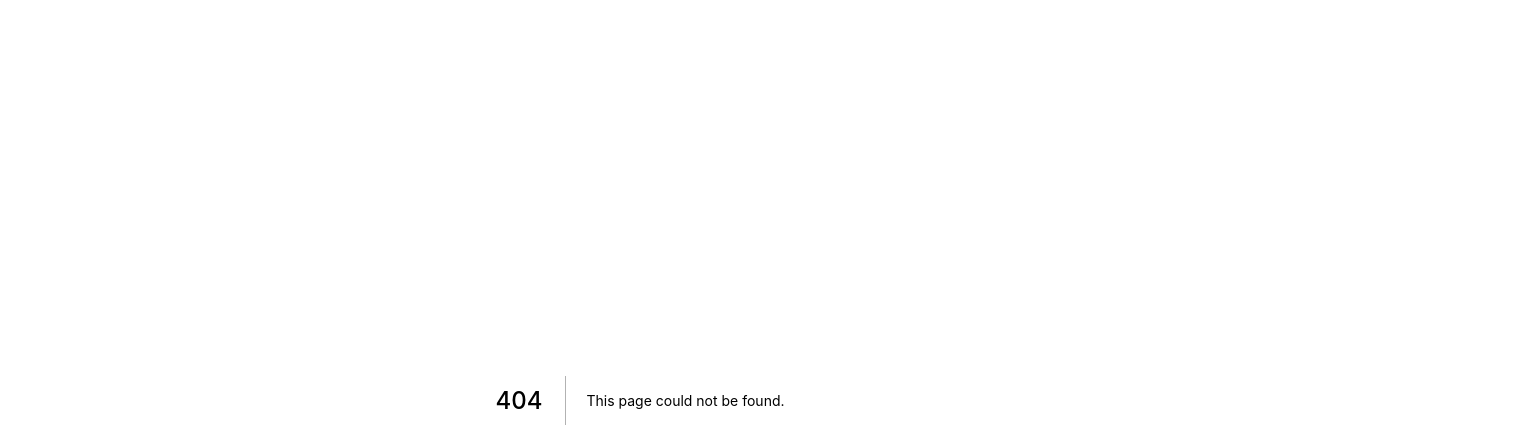
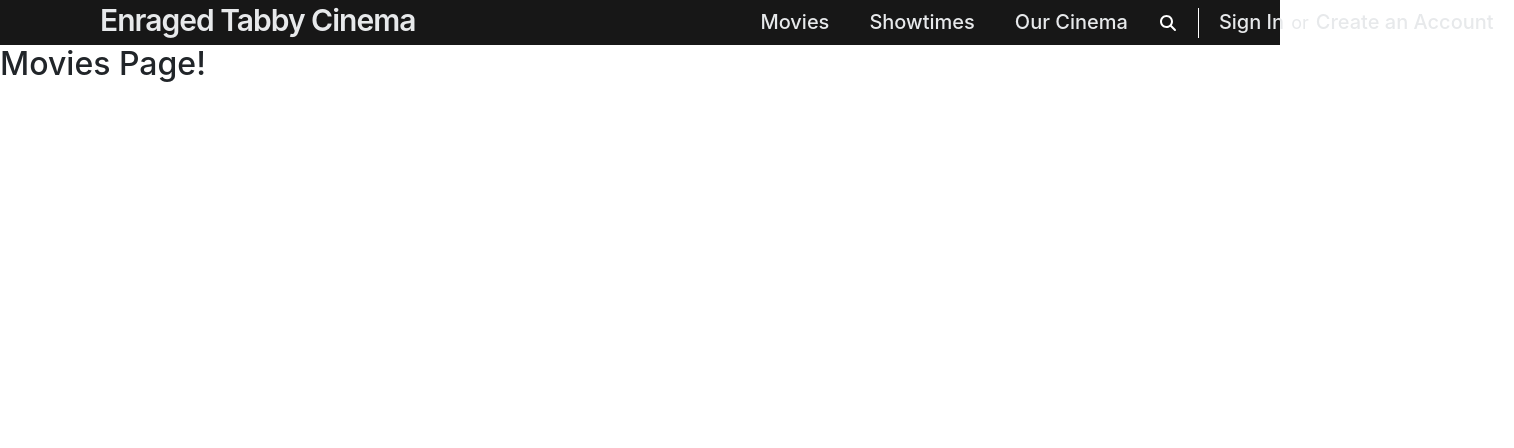
Before and after one commit to Arrowkill/Cinema, a Next.js app in the folder enragedtabbycinema/: page /movies in a window 1280 px wide. Before the commit this address had no page. Shown: the top 448 px of the page, 1514 px wide, since content can reach past the window. Built offline with nearby package versions, Linux system fonts and the light colour scheme.

Commit message:
Added link and the ability to add multiple pages
made a few fixes to features and navbar and added the foundation for a multipage website now.

```diff
--- a/enragedtabbycinema/components/Feature.jsx
+++ b/enragedtabbycinema/components/Feature.jsx
@@ -15,9 +15,9 @@ const Feature = () => {
     const horizontal_divider = {
         display: 'block',
         height: '1px',
-        marginLeft: 'auto',
-        marginRight: 'auto',
-        width: '87%',
+        marginLeft: '7% !important',
+        marginRight: '7% !important',
+        width: '86%',
         border: '0',
         borderTop: '1.5px solid black',
         margin: '1em 0',
--- a/enragedtabbycinema/components/Navbar.jsx
+++ b/enragedtabbycinema/components/Navbar.jsx
@@ -1,5 +1,6 @@
 import React from 'react'
 import { useState } from 'react'
+import Link from 'next/link'
 import { FontAwesomeIcon } from '@fortawesome/react-fontawesome';
 import { library } from '@fortawesome/fontawesome-svg-core';
 import { faMagnifyingGlass, faXmark } from '@fortawesome/free-solid-svg-icons';
@@ -26,7 +27,7 @@ const Navbar = () => {
     alignItems: 'center',
     justifyContent: 'space-between',
     lineHeight: '40px',
-    padding: '0px 100px'
+    padding: '0px 100px',
   }
 
   {/* This block of CSS handles the logo of Enraged Tabby on the navbar */}
@@ -34,7 +35,8 @@ const Navbar = () => {
     color: '#e7e9eb',
     fontSize: '30px',
     fontWeight: '600',
-    letterSpacing: '-1px'
+    letterSpacing: '-1px',
+    textDecoration: 'none'
   }
 
   {/* This block of CSS handles the navbar options in the center.
@@ -197,24 +199,32 @@ const Navbar = () => {
   {/* HTML Tags in React */}
   return (
     <div style={navbar} >
-      <div style={logo} >
-        Enraged Tabby Cinema
+      <div >
+        <Link href='/'>
+          <a style={logo}>Enraged Tabby Cinema</a>
+        </Link>
       </div>
       <div style={navbar_option} >
         <li style={navbar_option_li}>
-          <a style={navbar_option_li_a_movies} onMouseEnter={onMouseMoveOnMovies} onMouseLeave={onMouseMoveOffMovies} href='#!'>
+          <Link href='/movies'>
+            <a style={navbar_option_li_a_movies} onMouseEnter={onMouseMoveOnMovies} onMouseLeave={onMouseMoveOffMovies}>
               Movies
             </a>
+          </Link>
         </li>
         <li style={navbar_option_li}>
-          <a style={navbar_option_li_a_showtimes} onMouseEnter={onMouseMoveOnShowtimes} onMouseLeave={onMouseMoveOffShowtimes} href='#!'>
+          <Link href='/showtimes'>
+            <a style={navbar_option_li_a_showtimes} onMouseEnter={onMouseMoveOnShowtimes} onMouseLeave={onMouseMoveOffShowtimes}>
               Showtimes
             </a>
+          </Link>
         </li>
         <li style={navbar_option_li}>
-          <a style={navbar_option_li_a_ourCinema} onMouseEnter={onMouseMoveOnOurCinema} onMouseLeave={onMouseMoveOffOurCinema} href='#!'>
+          <Link href='/our_cinema'>
+            <a style={navbar_option_li_a_ourCinema} onMouseEnter={onMouseMoveOnOurCinema} onMouseLeave={onMouseMoveOffOurCinema}>
               Our Cinema
             </a>
+          </Link>
         </li>
       </div>
       <div style={searchbar} unselectable='off'>
@@ -227,9 +237,17 @@ const Navbar = () => {
       <div style={divider} />
       <div style={{whiteSpace: 'nowrap'}}>
         <li style={navbar_option_li}>
-          <a style={login_signIn} onMouseEnter={onMouseMoveOnSignIn} onMouseLeave={onMouseMoveOffSignIn} href='#!'>Sign In</a>
+          <Link href='/signin'>
+            <a style={login_signIn} onMouseEnter={onMouseMoveOnSignIn} onMouseLeave={onMouseMoveOffSignIn}>
+              Sign In
+            </a>
+          </Link>
           <a style={login_or}> or </a>
-          <a style={login_register} onMouseEnter={onMouseMoveOnRegister} onMouseLeave={onMouseMoveOffRegister} href='#!'>Create an Account</a>
+          <Link href='/signin'>
+            <a style={login_register} onMouseEnter={onMouseMoveOnRegister} onMouseLeave={onMouseMoveOffRegister}>
+              Create an Account
+            </a>
+          </Link>
         </li>
       </div>
     </div>
--- /dev/null
+++ b/enragedtabbycinema/pages/movies.js
@@ -0,0 +1,10 @@
+import { Navbar } from '../components'
+
+export default function Movies() {
+    return (
+        <div>
+            <Navbar />
+            <h2>Movies Page!</h2>
+        </div>
+    )
+}
```
Also changed, not shown: enragedtabbycinema/pages/index.js (+2 -9 lines), enragedtabbycinema/pages/landing.js (added, +9 -0 lines). Lines whose indentation alone changed are shown as unchanged.
